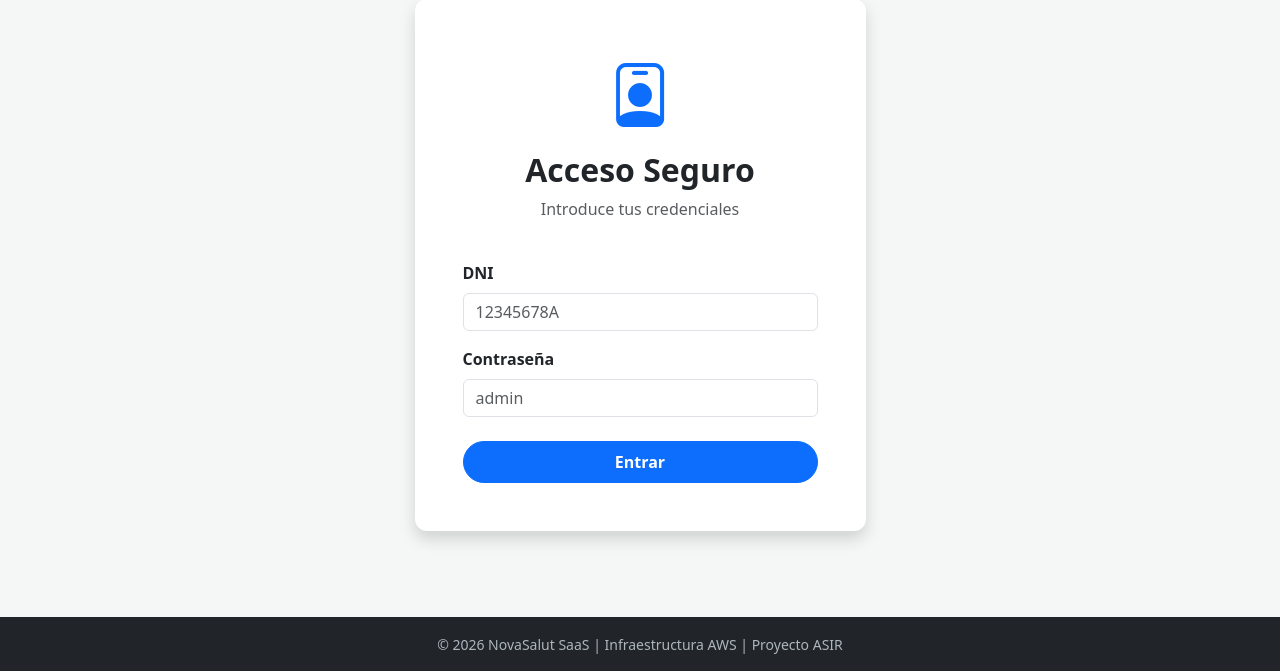
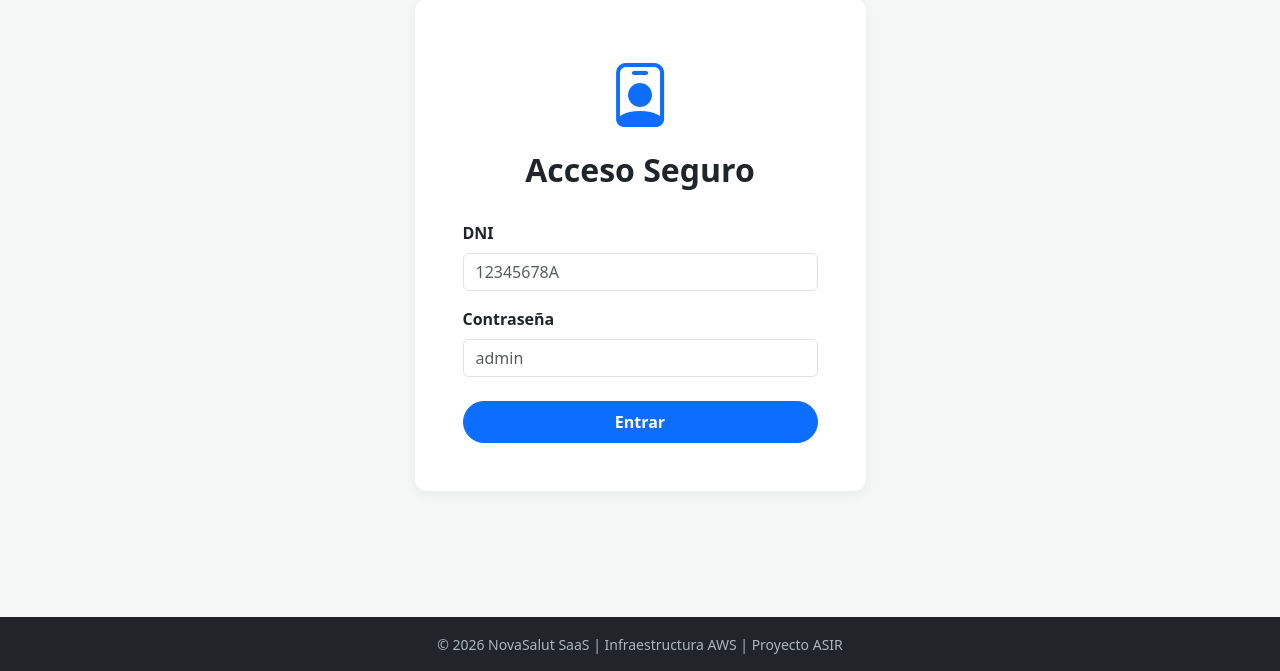
Before and after one commit to jtejero5/Triplejota, a Flask app: page /login in a window 1280 px wide. Shown: the part 129-800 px from the top of the page. Run offline with Flask 3, Linux system fonts and the light colour scheme.

Commit message:
Modify login card styling and content
Removed shadow effect from the card and a muted text paragraph.

```diff
--- a/templates/login.html
+++ b/templates/login.html
@@ -2,13 +2,11 @@
 {% block content %}
 <div class="row justify-content-center mt-5">
     <div class="col-md-5">
-        <div class="card p-5 shadow">
+        <div class="card p-5">
             <div class="text-center mb-4">
                 <i class="bi bi-person-badge text-primary" style="font-size: 4rem;"></i>
                 <h2 class="fw-bold mt-2">Acceso Seguro</h2>
-                <p class="text-muted">Introduce tus credenciales</p>
             </div>
-
             <form action="/login" method="POST">
                 <div class="mb-3">
                     <label class="form-label fw-semibold">DNI</label>
```
